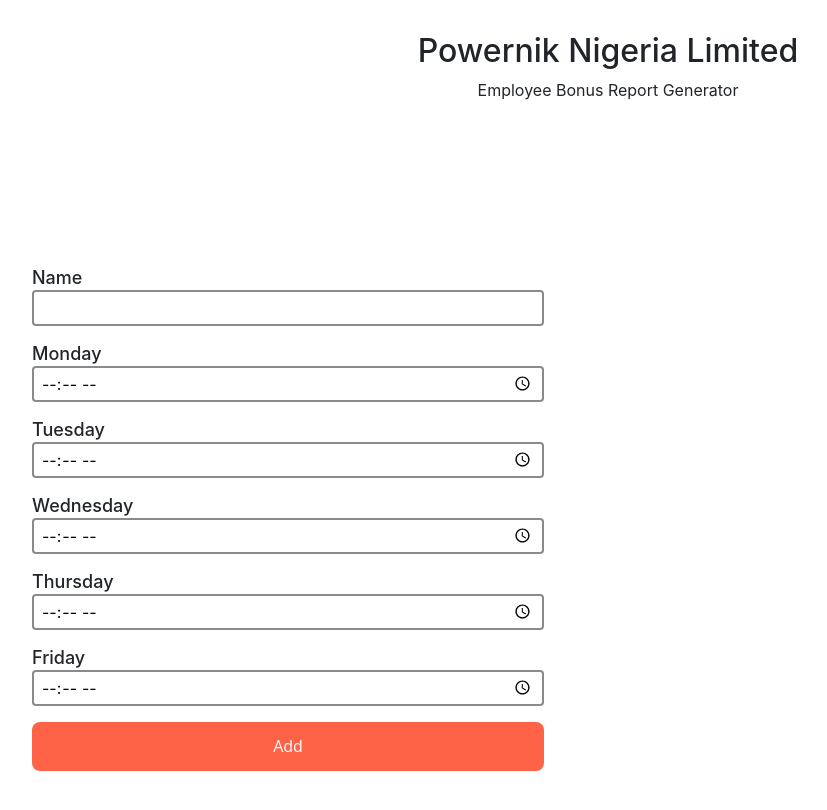
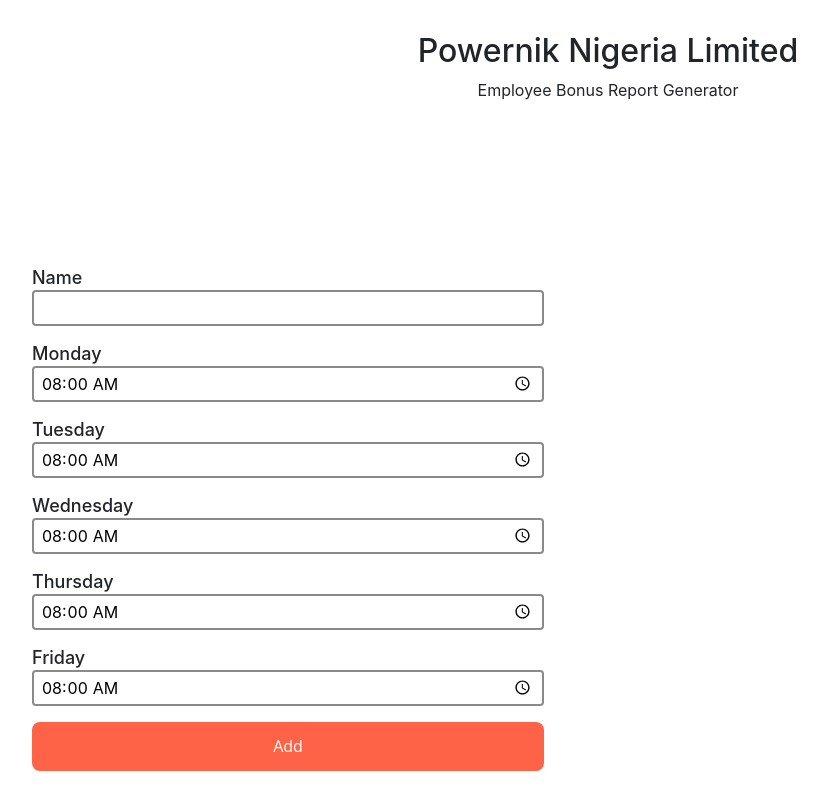
Before and after one commit to Stefanpgr/employee-bonus, a React (Create React App) app: page / in a window 1280 px wide. Shown: the top 810 px of the page, without its empty margins (32-859 px from the left). Built offline with nearby package versions, Linux system fonts and the light colour scheme.

Commit message:
add min max validation for time and a set value

```diff
--- a/src/Views/CreateReport/index.js
+++ b/src/Views/CreateReport/index.js
@@ -13,11 +13,11 @@
   const reports = useSelector((state) => state.reports);
   const dispatch = useDispatch();
   const [timeArrived, setTimeArrived] = useState({
-    monday: '',
-    tuesday: '',
-    wednesday: '',
-    thursday: '',
-    friday: '',
+    monday: '08:00',
+    tuesday: '08:00',
+    wednesday: '08:00',
+    thursday: '08:00',
+    friday: '08:00',
   });
 
   const handleTime = ({ target }) => {
@@ -38,11 +38,11 @@
       payload: employee,
     });
     setTimeArrived({
-      monday: '',
-      tuesday: '',
-      wednesday: '',
-      thursday: '',
-      friday: '',
+      monday: '08:00',
+      tuesday: '08:00',
+      wednesday: '08:00',
+      thursday: '08:00',
+      friday: '08:00',
     });
     setName('');
   };
@@ -91,6 +91,9 @@
               id="text-input"
               type="time"
               onChange={handleTime}
+              min='06:00'
+              max='12:00'
+
             />
           </div>
 
@@ -104,6 +107,8 @@
               id="text-input"
               type="time"
               onChange={handleTime}
+              min='06:00'
+              max='12:00'
             />
           </div>
 
@@ -117,6 +122,8 @@
               id="text-input"
               type="time"
               onChange={handleTime}
+              min='06:00'
+              max='12:00'
             />
           </div>
 
@@ -130,6 +137,8 @@
               type="time"
               onChange={handleTime}
               value={timeArrived.thursday}
+              min='06:00'
+              max='12:00'
             />
           </div>
 
@@ -143,6 +152,8 @@
               type="time"
               onChange={handleTime}
               value={timeArrived.friday}
+              min='06:00'
+              max='12:00'
             />
           </div>
 
```
Also changed, not shown: 1 other file (tests, documents, lock files or other folders).
